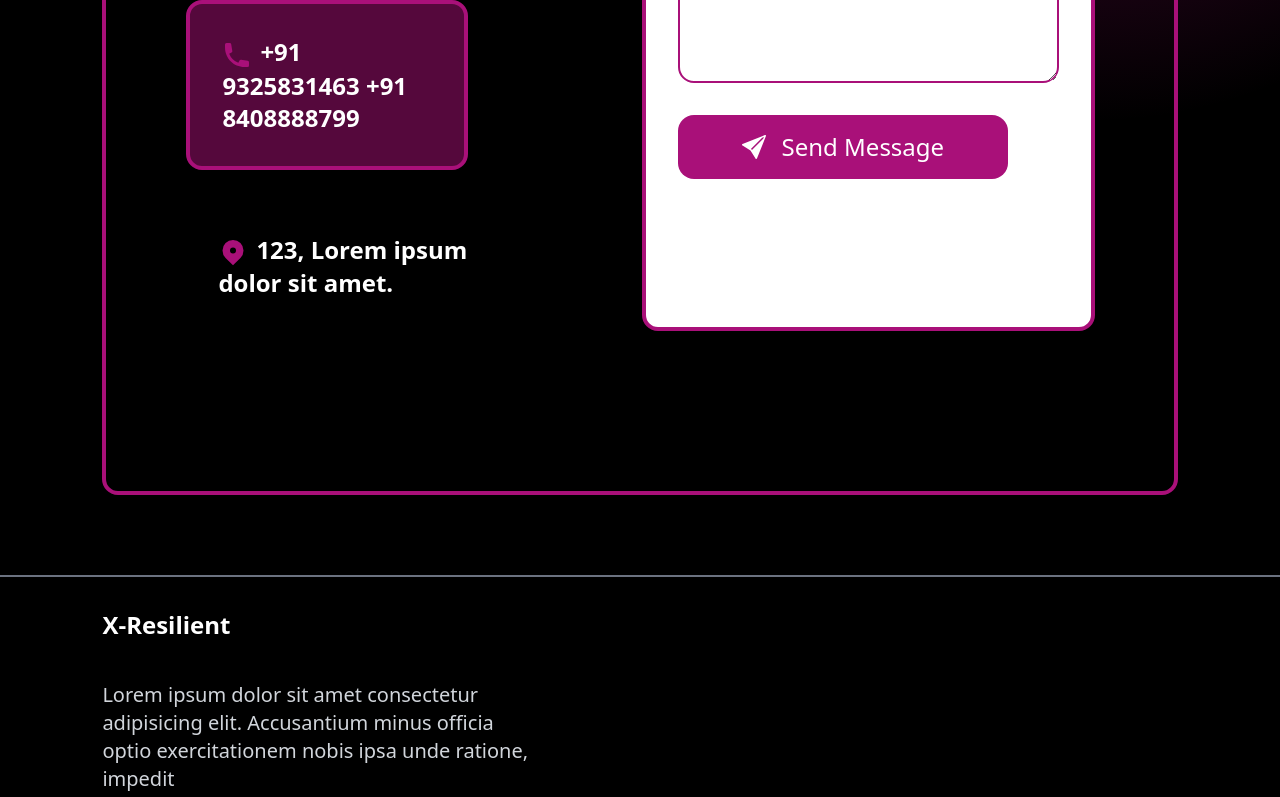
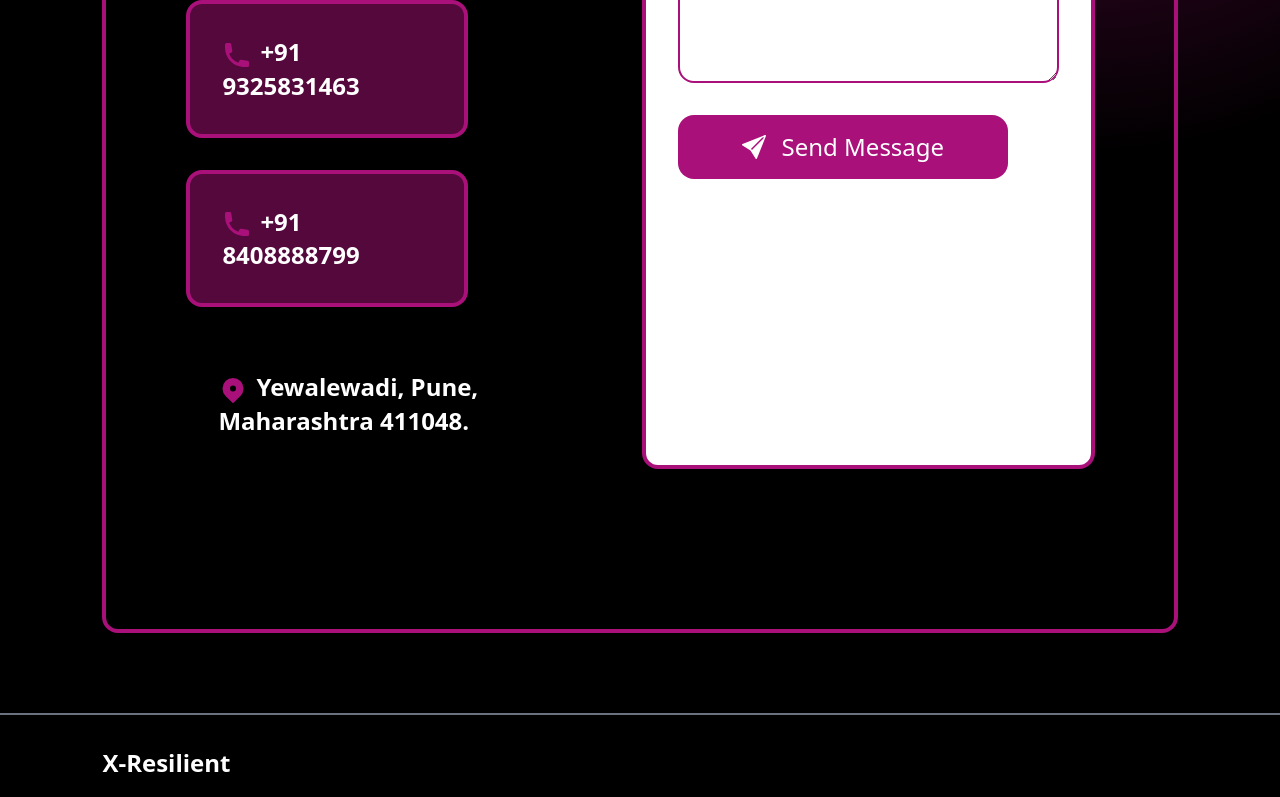
Before and after one commit to Xresilient/xresilient, a Next.js app: page / in a window 1280 px wide. Shown: the part 4552-5349 px from the top of the page. Built offline with nearby package versions, Linux system fonts and the light colour scheme.

Commit message:
Update index.tsx

```diff
--- a/src/pages/index.tsx
+++ b/src/pages/index.tsx
@@ -196,11 +196,14 @@ const Index = () => {
               <span className="text-white text-xl md:text-2xl font-bold p-8 border-4 border-primary rounded-2xl bg-primary/50 w-3/4">
                 <HiPhone className="text-primary text-3xl inline-block mr-2" />
                 +91 9325831463
+              </span>
+              <span className="text-white text-xl md:text-2xl font-bold p-8 border-4 border-primary rounded-2xl bg-primary/50 w-3/4">
+                <HiPhone className="text-primary text-3xl inline-block mr-2" />
                 +91 8408888799
               </span>
               <span className="text-white text-xl md:text-2xl font-bold p-8">
                 <HiLocationMarker className="text-primary text-3xl inline-block mr-2" />
-                123, Lorem ipsum dolor sit amet.
+                Yewalewadi, Pune, Maharashtra 411048.
               </span>
             </div>
             <div
```
